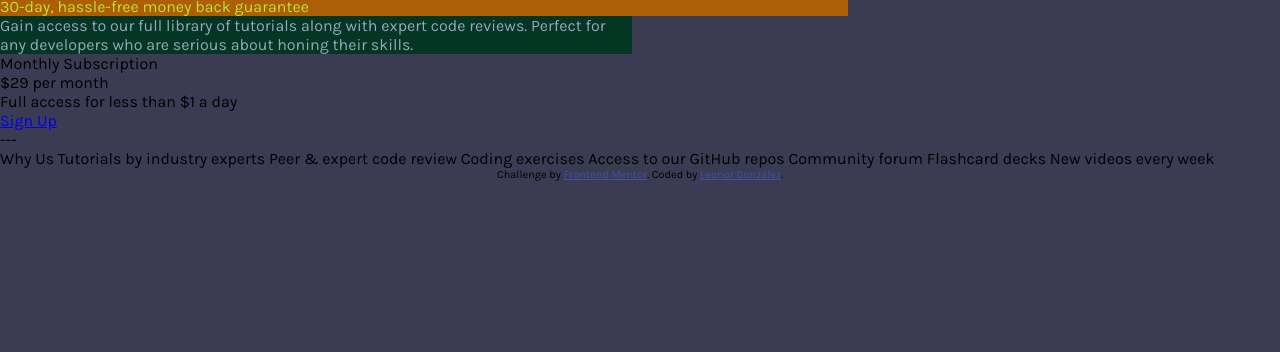
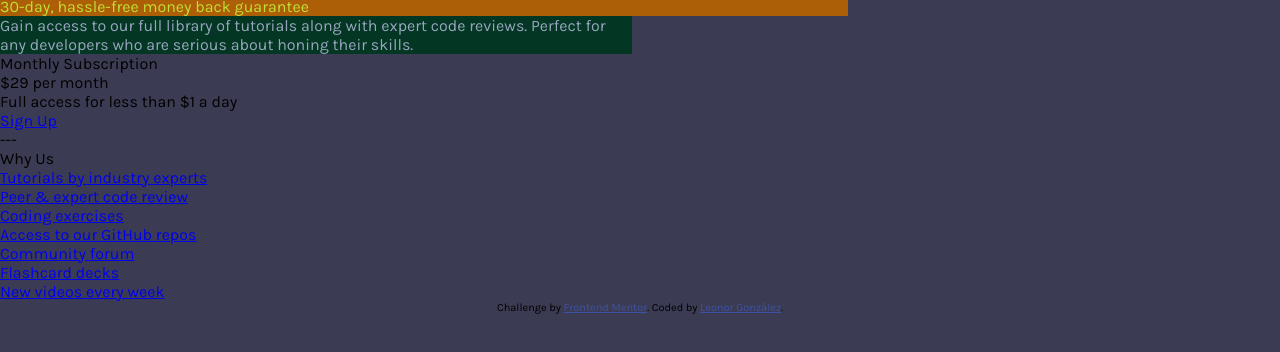
Before and after one commit to Legoal1990/single-price-grid-component-master, a plain HTML site: page index.html in a window 1280 px wide. Shown: the part 40-392 px from the top of the page. Drawn offline with Linux system fonts and the light colour scheme.

Commit message:
why us agregado

```diff
--- a/index.html
+++ b/index.html
@@ -73,15 +73,30 @@
 
 ---
 <div class="container3">
-  Why Us
+  <div class="row">
+    <div class="col-xs-8 col-lg-8">
+      <div class="boton">
+        <p>Why Us</p>
+      </div>
+    </div>
+  </div>
 
-  Tutorials by industry experts
-  Peer &amp; expert code review
-  Coding exercises
-  Access to our GitHub repos
-  Community forum
-  Flashcard decks
-  New videos every week
+  <div class="row">
+    <div class="col-xs-8 col-lg-8">
+      <div class="why">
+        <ul>
+            <li><a href="#">Tutorials by industry experts</a></li>
+            <li><a href="#">Peer &amp; expert code review</a></li>
+            <li><a href="#">Coding exercises</a></li>
+            <li><a href="#">Access to our GitHub repos</a></li>
+            <li><a href="#">Community forum</a></li>
+            <li><a href="#">Flashcard decks</a></li>
+            <li><a href="#">New videos every week</a></li>
+        </ul>
+    </div>
+    </div>
+  </div>
+
 </div>
 
   <footer class="row">
```
